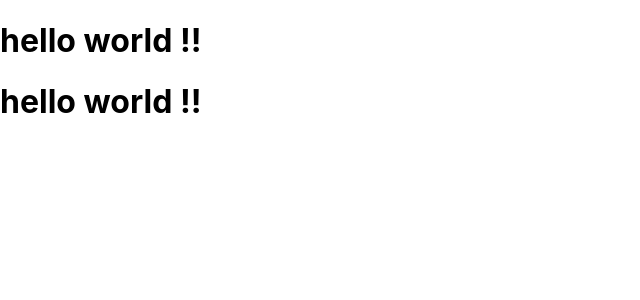
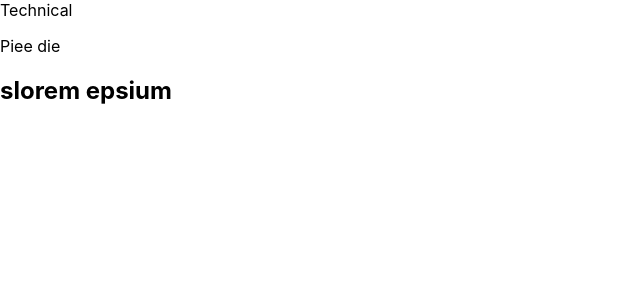
Before and after one commit to abhishekhatwal/reactjs_tutorial, a React (Create React App) app: page / in a window 1280 px wide. Shown: the top 300 px of the page, without its empty margins (0-640 px from the left). Built offline with nearby package versions, Linux system fonts and the light colour scheme.

Commit message:
randering multiple elements

```diff
--- a/src/index.js
+++ b/src/index.js
@@ -3,17 +3,13 @@ import ReactDOM from 'react-dom';
 import './index.css';
 import App from './App';
 
-//creating reactjs web page using pure reactjs -----  <h1>hello world !!</h1> this is a jsx(javascript extension or js+xml) code importing react module help us to write jsx like this. document.getElementById('root') is dom method which can be used through importing react-dom module.
- ReactDOM.render(<h1>hello world !!</h1>,document.getElementById('root'));
 
- //another method to create reactjs web page.this method converted by above method by babel internally for webbrowser understanding.
- ReactDOM.render(React.createElement("h1",null,"hello world !!"),document.getElementById("root"));
-
- //another method ,pure vanilla js code of above implementation(whithout react)
- var h1=document.createElement("h1");
- h1.innerHTML="hello world !!";
- document.getElementById("root").appendChild(h1);
-
-
- //webpack --webpack is installed with  with nodejs.webpack is a module bundler. Its main purpose is to bundle JavaScript files for usage in a browser, yet it is also capable of transforming, bundling js reactjs files.
- //babel  --Babel is a JavaScript compiler that converts modern JavaScript code into a version compatible with all browsers. Babel enables React developers to use the latest JavaScript syntax in their components. Babel transpiles modern JavaScript for use in React components and all browsers.
+//randering multiple element using react.fragment we can use sugar form of react.freagment also i.e only use <>childs</>
+ReactDOM. render (
+<React.Fragment>
+<hl> Technical </hl>
+<p>Piee die</p>
+<h2>slorem epsium </h2>
+</React.Fragment>
+,
+document . getElementById ("root"));
```
